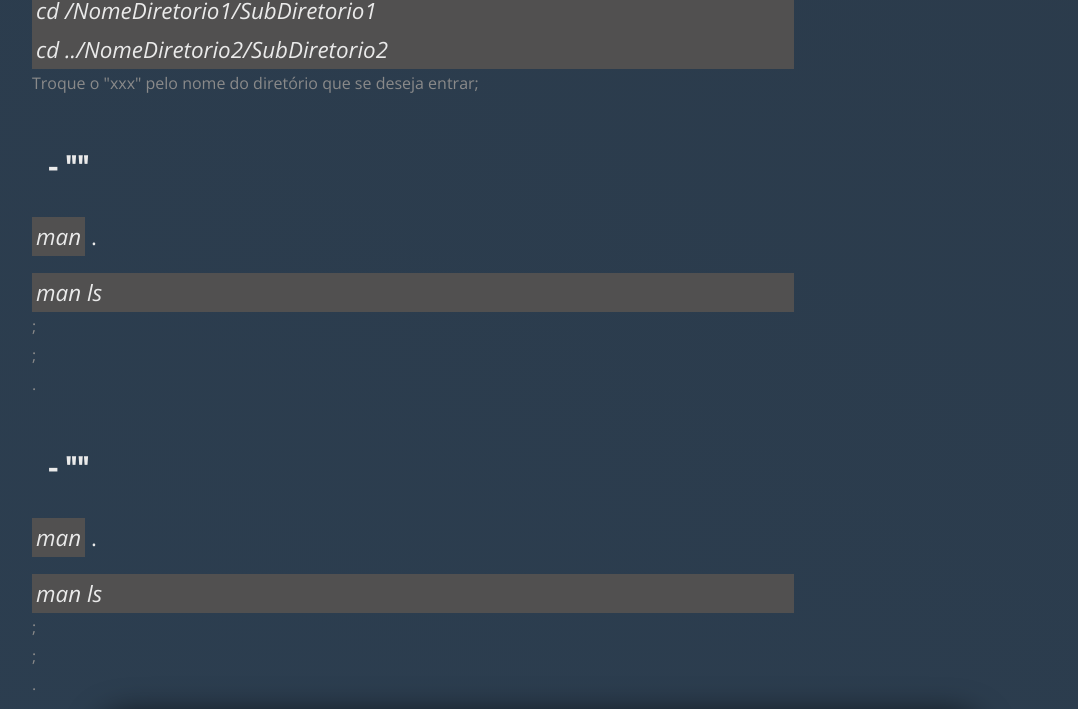
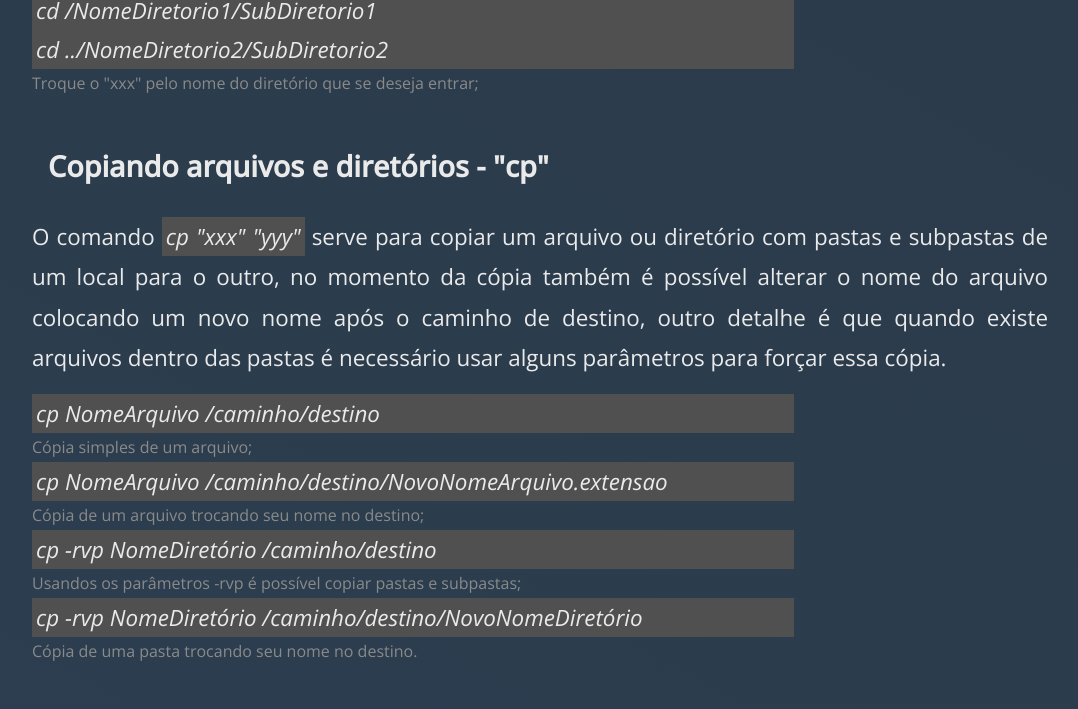
Before and after one commit to Dener-Garcia/site-m3d-servicos-design-vanillaJS, a plain HTML site: page blogger/linux/domine-terminal.html in a window 1280 px wide. Shown: the part 8886-9595 px from the top of the page, without its empty margins (100-1178 px from the left). Drawn offline with nearby package versions, Linux system fonts and the light colour scheme.

Commit message:
Domine linux

```diff
--- a/blogger/linux/domine-terminal.html
+++ b/blogger/linux/domine-terminal.html
@@ -282,15 +282,19 @@
                 <code>cd ../NomeDiretorio2/SubDiretorio2</code>
                 <figcaption>Troque o "xxx" pelo nome do diretório que se deseja entrar;</figcaption>
 
-                <h3 id="stepxxx"> - ""</h3>
+                <h3 id="step19">Copiando arquivos e diretórios - "cp"</h3>
 
-                <p> <code>man</code> .
+                <p>O comando <code>cp "xxx" "yyy"</code> serve para copiar um arquivo ou diretório com pastas e subpastas de um local para o outro, no momento da cópia também é possível alterar o nome do arquivo colocando um novo nome após o caminho de destino, outro detalhe é que quando existe arquivos dentro das pastas é necessário usar alguns parâmetros para forçar essa cópia.
                 </p>
 
-                <code>man ls</code>
-                <figcaption>;</figcaption>
-                <figcaption>;</figcaption>
-                <figcaption>.</figcaption>
+                <code>cp NomeArquivo /caminho/destino</code>
+                <figcaption>Cópia simples de um arquivo;</figcaption>
+                <code>cp NomeArquivo /caminho/destino/NovoNomeArquivo.extensao</code>
+                <figcaption>Cópia de um arquivo trocando seu nome no destino;</figcaption>
+                <code>cp -rvp NomeDiretório /caminho/destino</code>
+                <figcaption>Usandos os parâmetros -rvp é possível copiar pastas e subpastas;</figcaption>
+              <code>cp -rvp NomeDiretório /caminho/destino/NovoNomeDiretório</code>
+                <figcaption>Cópia de uma pasta trocando seu nome no destino.</figcaption>
 
                 <h3 id="stepxxx"> - ""</h3>
 
```
